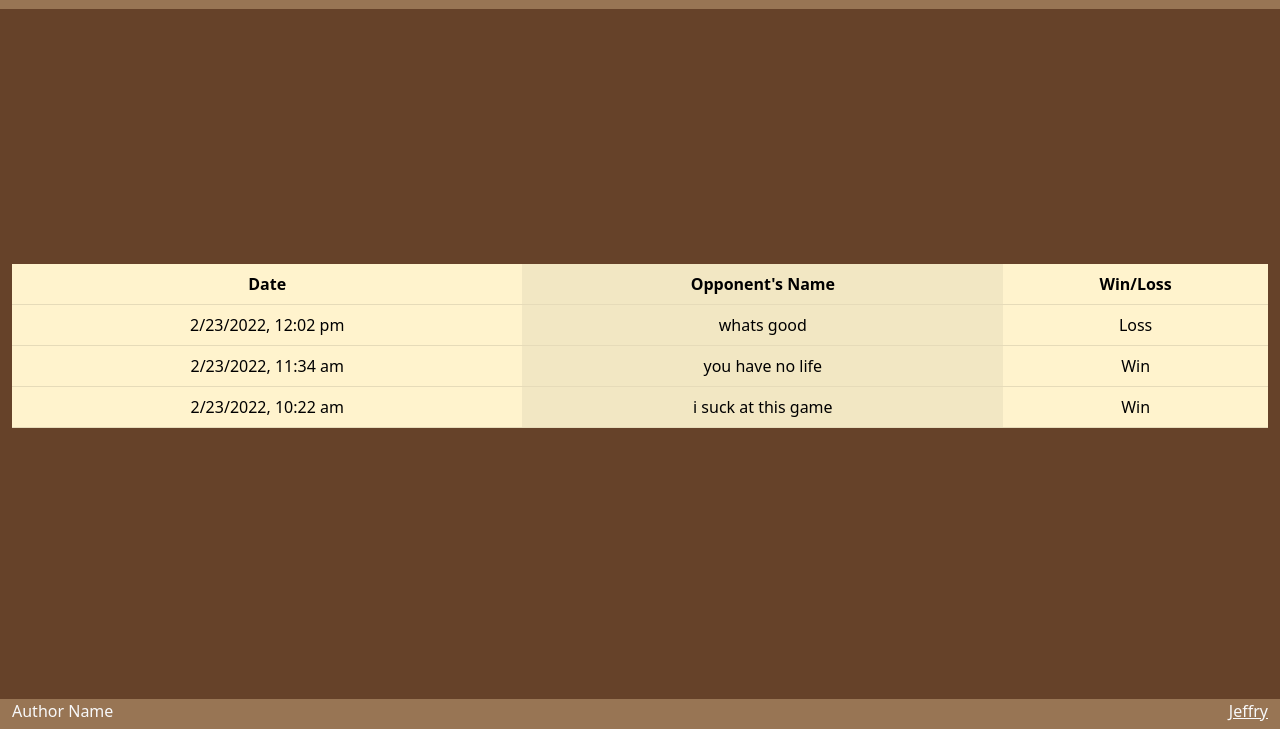
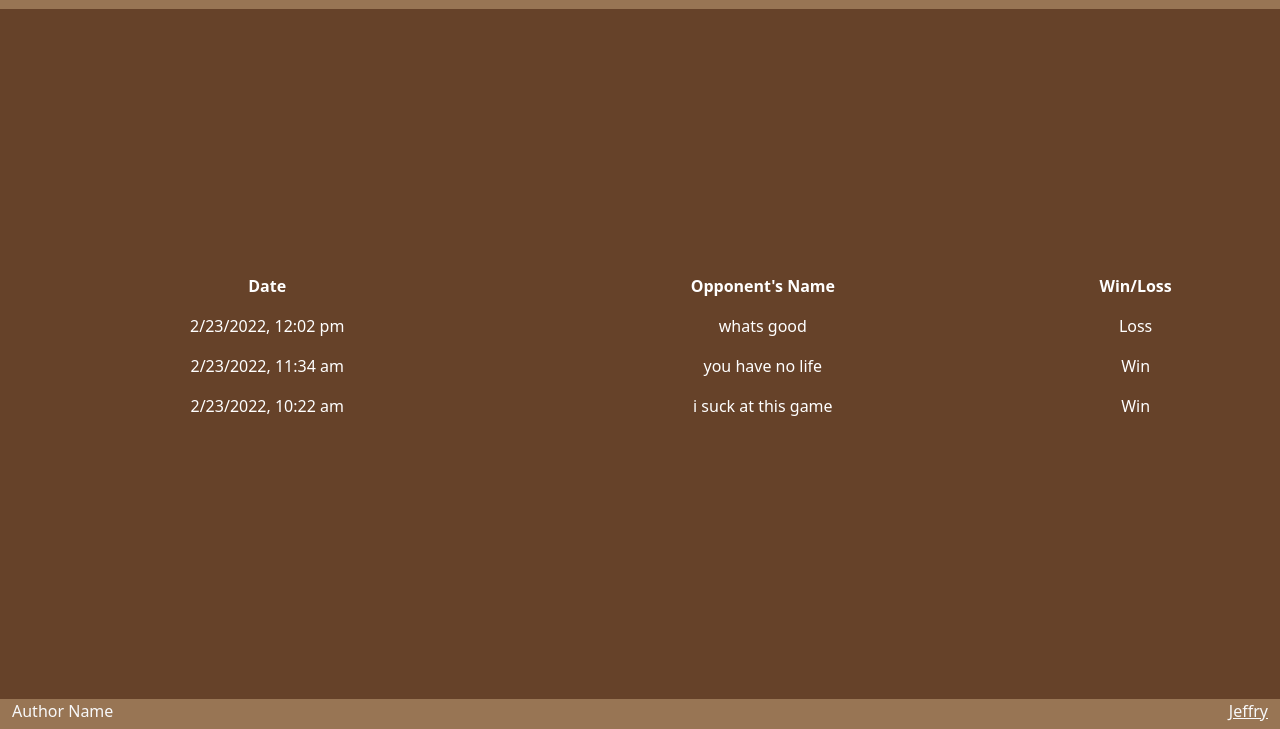
Before and after one commit to jminyoon/startup, a plain HTML site: page matchhistory.html in a window 1280 px wide. Shown: the part 71-800 px from the top of the page. Drawn offline with nearby package versions, Linux system fonts and the light colour scheme.

Commit message:
small changes

```diff
--- a/main.css
+++ b/main.css
@@ -90,6 +90,10 @@ footer a {
     transform: translateX(-50%) translateY(-50%);
 }
 
+tr {
+    background-color: rgb(102,66,41)!important;
+}
+
 @media (max-height: 600px) {
     header {
         display: none;
--- a/matchhistory.html
+++ b/matchhistory.html
@@ -37,7 +37,7 @@
         </header>
 
         <main class="container-fluid text-center">
-            <table class="table table-warning table-striped-columns bg-opacity-10">
+            <table class="table table-default text-white table-borderless">
                 <thead>
                     <tr>
                         <th>Date</th>
```
Also changed, not shown: play.html (+1 -0 lines).
